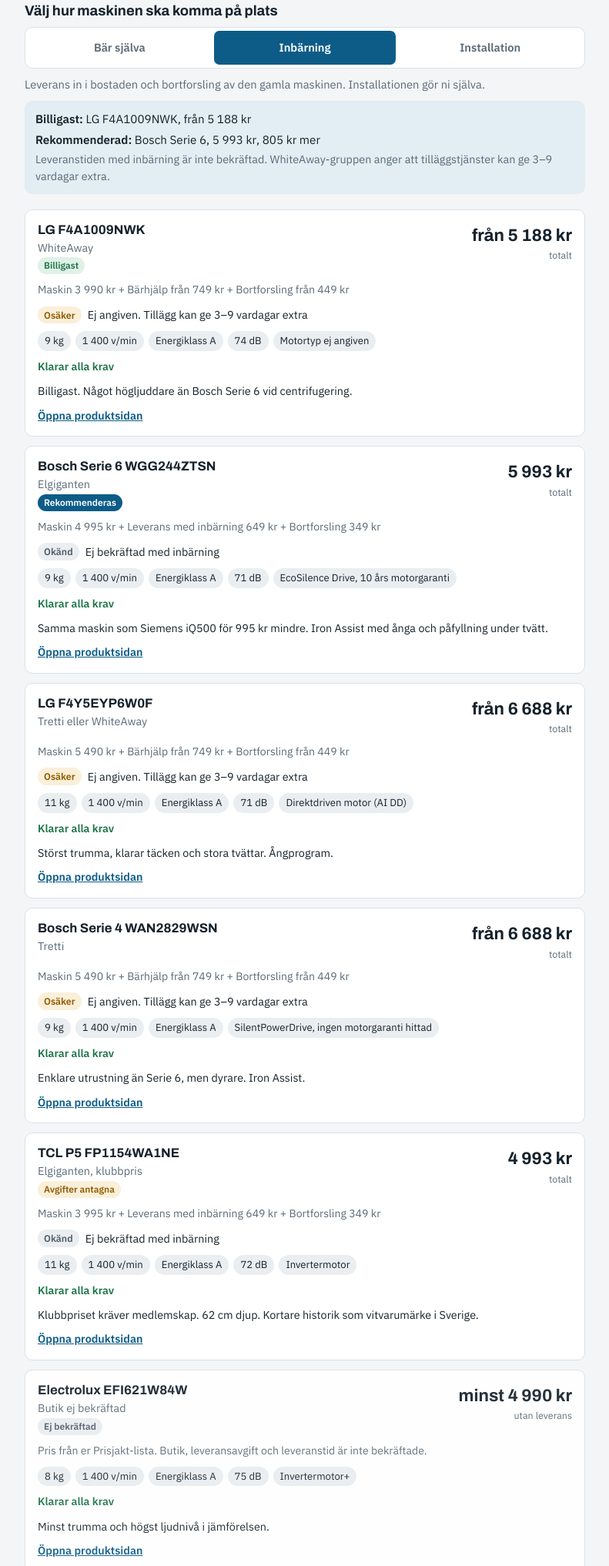
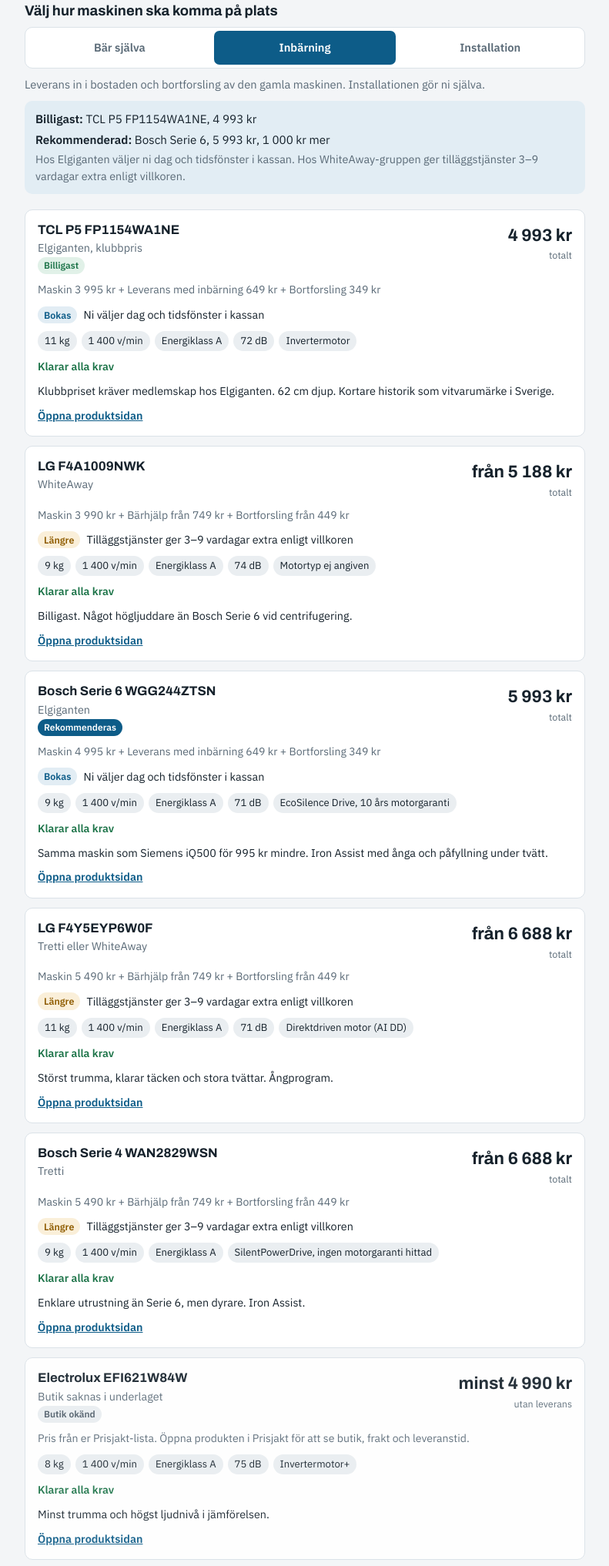
Before and after one commit to hej-design/Hemma, a plain HTML site: page tvattmaskin/index.html in a window 1280 px wide. Shown: the part 341-2375 px from the top of the page at 77% size, without its empty margins (244-1035 px from the left). Drawn offline with Linux system fonts and the light colour scheme.

Commit message:
Uppdatera leveranskostnader och leveranstider i tvättmaskinsjämförelsen
Elgigantens och WhiteAway-gruppens avgifter och leveranstider från
kassorna är inlagda. TCL räknas med Elgigantens avgifter.

Co-Authored-By: Claude Opus 5.5 <noreply@anthropic.com>
Claude-Session: https://claude.ai/code/session_01GqN3QSQXkYPDgQcP2LBHL9

```diff
--- a/tvattmaskin/index.html
+++ b/tvattmaskin/index.html
@@ -90,7 +90,7 @@ a:focus-visible,button:focus-visible,input:focus-visible+label{outline:2px solid
 .s-ok{background:var(--good-soft);color:var(--good)}
 .s-warn{background:var(--warn-soft);color:var(--warn)}
 .s-bad{background:var(--bad-soft);color:var(--bad)}
-.s-unknown{background:var(--unk-soft);color:var(--unk)}
+.s-book{background:var(--accent-soft);color:var(--accent)}
 .specs{display:flex;flex-wrap:wrap;gap:6px}
 .note{font-size:.9rem}
 .req-ok{color:var(--good);font-weight:600;font-size:.88rem}
@@ -120,7 +120,7 @@ a:focus-visible,button:focus-visible,input:focus-visible+label{outline:2px solid
     <h2 id="rec-h">Bosch Serie 6 WGG244ZTSN hos Elgiganten</h2>
     <p>Samma tillverkare, mått och förbrukning som Siemens iQ500, men 995 kr billigare. Den har 10 års motorgaranti och kortast leveranstid.</p>
     <p class="num">5 993 kr med inbärning och bortforsling. 5 294 kr om ni bär in själva.</p>
-    <p class="meta">Billigaste alternativet som klarar alla krav är LG F4A1009NWK hos WhiteAway för 3 990 kr, men den är något högljuddare.</p>
+    <p class="meta">Billigast om ni bär in själva är LG F4A1009NWK hos WhiteAway för 3 990 kr. Med inbärning och bortforsling blir TCL P5 hos Elgiganten billigast för 4 993 kr, men det är ett klubbpris.</p>
   </section>
 
   <section class="tool" aria-labelledby="tool-h">
@@ -188,15 +188,15 @@ const MODES = {
 const STORES = {
   elg: {
     name: 'Elgiganten',
-    self:    { parts: [['Leverans till tomtgräns 8–17', 299], ['Gamla till återvinningscentral', 0]], from: false, time: '1–2 dagar enligt Pricerunner', state: 'ok' },
-    carry:   { parts: [['Leverans med inbärning', 649], ['Bortforsling', 349]], from: false, time: 'Ej bekräftad med inbärning', state: 'unknown' },
-    install: { parts: [['Leverans med inbärning', 649], ['Installation', 799], ['Bortforsling', 349]], from: false, time: 'Ej bekräftad med installation', state: 'unknown' }
+    self:    { parts: [['Leverans till tomtgräns 8–17', 299], ['Gamla till återvinningscentral', 0]], from: false, time: '1–2 dagar. 349 kr i stället för 299 kr om ni väljer dag och tid', state: 'ok' },
+    carry:   { parts: [['Leverans med inbärning', 649], ['Bortforsling', 349]], from: false, time: 'Ni väljer dag och tidsfönster i kassan', state: 'book' },
+    install: { parts: [['Leverans med inbärning', 649], ['Installation', 799], ['Bortforsling', 349]], from: false, time: 'Ni väljer dag och tidsfönster i kassan', state: 'book' }
   },
   wa: {
     name: 'WhiteAway-gruppen',
     self:    { parts: [['Leverans till tomtgräns', 0], ['Gamla till återvinningscentral', 0]], from: false, time: 'Skickas inom 1–3 vardagar', state: 'ok' },
-    carry:   { parts: [['Bärhjälp', 749], ['Bortforsling', 449]], from: true, time: 'Ej angiven. Tillägg kan ge 3–9 vardagar extra', state: 'warn' },
-    install: { parts: [['Inbärning och installation', 1475], ['Bortforsling', 449]], from: true, time: '4–10 vardagar', state: 'bad' }
+    carry:   { parts: [['Bärhjälp', 749], ['Bortforsling', 449]], from: true, time: 'Tilläggstjänster ger 3–9 vardagar extra enligt villkoren', state: 'warn' },
+    install: { parts: [['Inbärning och installation', 1475], ['Bortforsling', 449]], from: true, time: '4–10 vardagar enligt kassan', state: 'bad' }
   }
 };
 
@@ -217,9 +217,9 @@ const MACHINES = [
     motor: 'SilentPowerDrive, ingen motorgaranti hittad', req: true,
     note: 'Enklare utrustning än Serie 6, men dyrare. Iron Assist.',
     link: 'https://www.tretti.se/sp/tvattmaskiner-bosch/' },
-  { id: 'tcl', name: 'TCL P5 FP1154WA1NE', shop: 'Elgiganten, klubbpris', store: 'elg', assumed: true, price: 3995, kg: 11, rpm: 1400, energy: 'A', db: 72,
+  { id: 'tcl', name: 'TCL P5 FP1154WA1NE', shop: 'Elgiganten, klubbpris', store: 'elg', price: 3995, kg: 11, rpm: 1400, energy: 'A', db: 72,
     motor: 'Invertermotor', req: true,
-    note: 'Klubbpriset kräver medlemskap. 62 cm djup. Kortare historik som vitvarumärke i Sverige.',
+    note: 'Klubbpriset kräver medlemskap hos Elgiganten. 62 cm djup. Kortare historik som vitvarumärke i Sverige.',
     link: 'https://www.elgiganten.se/brand/tcl' },
   { id: 'siemens', name: 'Siemens iQ500 WG44G2ZPDN', shop: null, price: 5990, kg: 9, rpm: 1400, energy: 'A', db: null,
     motor: '10 års motorgaranti vid registrering', req: true,
@@ -236,7 +236,7 @@ const MACHINES = [
 ];
 
 const kr = n => n.toLocaleString('sv-SE') + ' kr';
-const STATE_LABEL = { ok: 'Snabb', warn: 'Osäker', bad: 'Lång', unknown: 'Okänd' };
+const STATE_LABEL = { ok: 'Snabb', warn: 'Längre', bad: 'Lång', book: 'Bokas' };
 
 function costFor(m, mode) {
   if (!m.store) return null;
@@ -272,8 +272,8 @@ function render(mode) {
   l2.innerHTML = '<strong>Rekommenderad:</strong> Bosch Serie 6, <span class="num">' + kr(bosch.c.total) + '</span>, ' + (bosch.c.total - cheapest.c.total > 0 ? '<span class="num">' + kr(bosch.c.total - cheapest.c.total) + '</span> mer' : 'billigast');
   const timeNote = {
     self: 'Leveranstid: 1–2 dagar hos Elgiganten och 1–3 vardagar hos WhiteAway-gruppen.',
-    carry: 'Leveranstiden med inbärning är inte bekräftad. WhiteAway-gruppen anger att tilläggstjänster kan ge 3–9 vardagar extra.',
-    install: 'Med installation tar WhiteAway-gruppen 4–10 vardagar. Elgigantens leveranstid är inte bekräftad.'
+    carry: 'Hos Elgiganten väljer ni dag och tidsfönster i kassan. Hos WhiteAway-gruppen ger tilläggstjänster 3–9 vardagar extra enligt villkoren.',
+    install: 'Hos Elgiganten väljer ni dag och tidsfönster i kassan. WhiteAway-gruppen anger 4–10 vardagar i kassan.'
   }[mode];
   const l3 = el('div', 'meta', timeNote);
   sum.append(l1, l2, l3);
@@ -285,12 +285,12 @@ function render(mode) {
     const head = el('div', 'head');
     const name = el('div', 'name');
     name.append(el('h3', null, m.name));
-    name.append(el('span', 'meta', m.shop ? m.shop : 'Butik ej bekräftad'));
+    name.append(el('span', 'meta', m.shop ? m.shop : 'Butik saknas i underlaget'));
     const badges = el('div', 'badges');
     if (m.rec) badges.append(el('span', 'badge b-rec', 'Rekommenderas'));
     if (cheapest && m.id === cheapest.m.id) badges.append(el('span', 'badge b-cheap', 'Billigast'));
     if (m.assumed) badges.append(el('span', 'badge b-assume', 'Avgifter antagna'));
-    if (!c) badges.append(el('span', 'badge b-unk', 'Ej bekräftad'));
+    if (!c) badges.append(el('span', 'badge b-unk', 'Butik okänd'));
     if (badges.childNodes.length) name.append(badges);
 
     const total = el('div', 'total');
@@ -312,7 +312,7 @@ function render(mode) {
       t.append(el('span', null, c.time));
       card.append(t);
     } else {
-      card.append(el('div', 'breakdown', 'Pris från er Prisjakt-lista. Butik, leveransavgift och leveranstid är inte bekräftade.'));
+      card.append(el('div', 'breakdown', 'Pris från er Prisjakt-lista. Öppna produkten i Prisjakt för att se butik, frakt och leveranstid.'));
     }
 
     const specs = el('div', 'specs');
```
